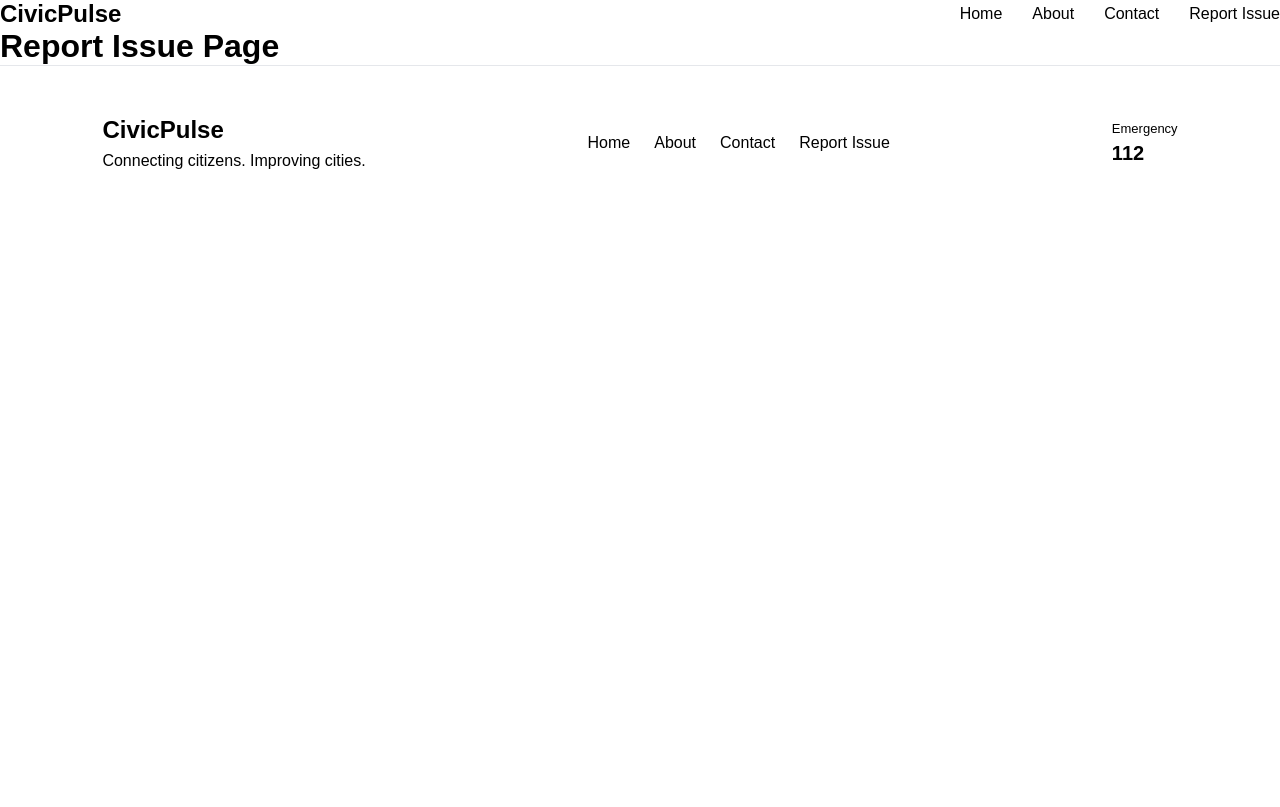
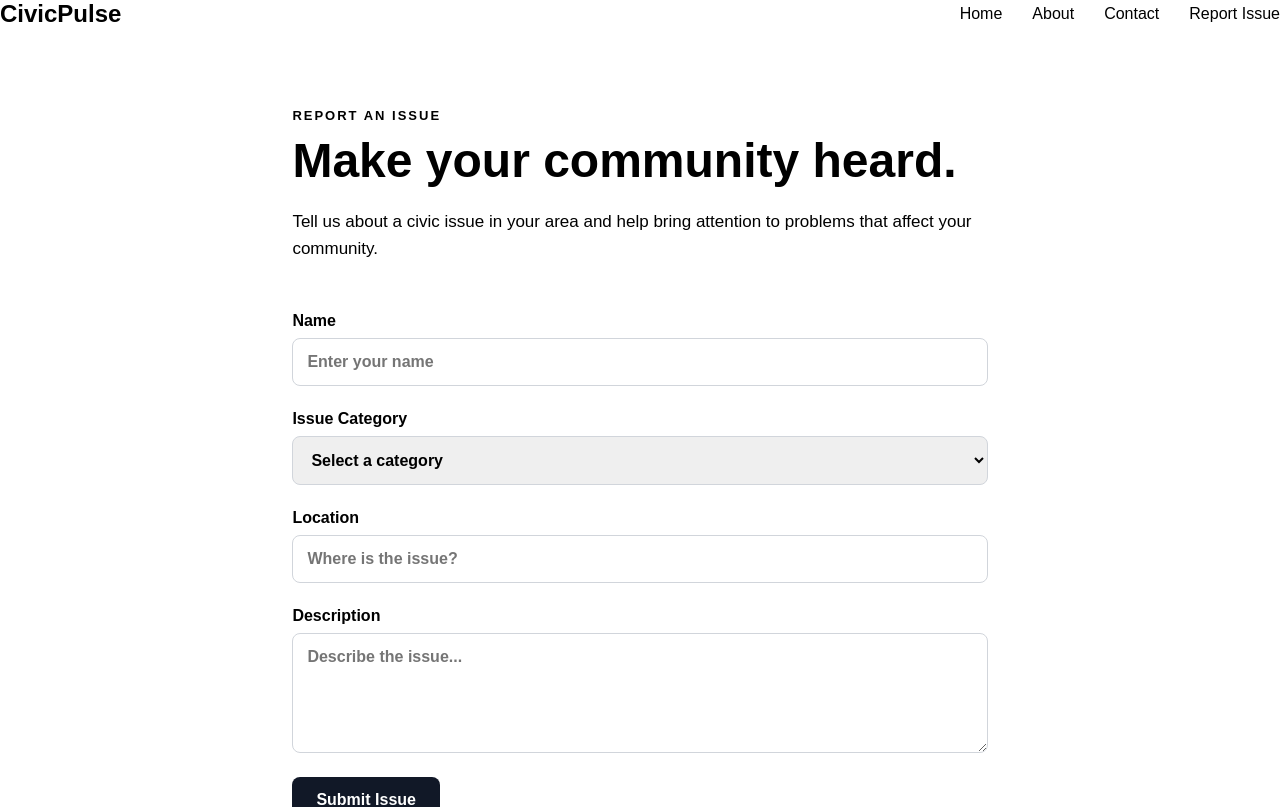
Before and after one commit to utkarsh8608beaift25-bit/civicpulse, a React (Vite) app: page /report in a window 1280 px wide. Shown: the top 807 px of the page. Built offline with nearby package versions, Linux system fonts and the light colour scheme.

Commit message:
Added civic issue report form

```diff
--- a/src/pages/ReportIssue.jsx
+++ b/src/pages/ReportIssue.jsx
@@ -1,7 +1,112 @@
-function ReportIssue(){
-    return(
-        <h1>Report Issue Page</h1>
-    )
+import { useState } from "react";
+import styles from "./ReportIssue.module.css";
+
+function ReportIssue() {
+  const [formData, setFormData] = useState({
+    name: "",
+    category: "",
+    location: "",
+    description: "",
+  });
+
+  const [submitted, setSubmitted] = useState(false);
+
+  function handleChange(event) {
+    const { name, value } = event.target;
+
+    setFormData((previousData) => ({
+      ...previousData,
+      [name]: value,
+    }));
+  }
+
+  function handleSubmit(event) {
+    event.preventDefault();
+    setSubmitted(true);
+  }
+
+  return (
+    <section className={styles.page}>
+      <div className={styles.heading}>
+        <p className={styles.eyebrow}>REPORT AN ISSUE</p>
+
+        <h1>Make your community heard.</h1>
+
+        <p>
+          Tell us about a civic issue in your area and help bring attention
+          to problems that affect your community.
+        </p>
+      </div>
+
+      {submitted ? (
+        <div className={styles.success}>
+          <h2>Issue submitted successfully.</h2>
+
+          <p>
+            Thank you for helping make your community better.
+          </p>
+        </div>
+      ) : (
+        <form className={styles.form} onSubmit={handleSubmit}>
+          <label>
+            Name
+            <input
+              type="text"
+              name="name"
+              value={formData.name}
+              onChange={handleChange}
+              placeholder="Enter your name"
+              required
+            />
+          </label>
+
+          <label>
+            Issue Category
+            <select
+              name="category"
+              value={formData.category}
+              onChange={handleChange}
+              required
+            >
+              <option value="">Select a category</option>
+              <option value="roads">Roads</option>
+              <option value="water">Water</option>
+              <option value="electricity">Electricity</option>
+              <option value="cleanliness">Cleanliness</option>
+              <option value="street-lights">Street Lights</option>
+              <option value="public-safety">Public Safety</option>
+            </select>
+          </label>
+
+          <label>
+            Location
+            <input
+              type="text"
+              name="location"
+              value={formData.location}
+              onChange={handleChange}
+              placeholder="Where is the issue?"
+              required
+            />
+          </label>
+
+          <label>
+            Description
+            <textarea
+              name="description"
+              value={formData.description}
+              onChange={handleChange}
+              placeholder="Describe the issue..."
+              rows="5"
+              required
+            />
+          </label>
+
+          <button type="submit">Submit Issue</button>
+        </form>
+      )}
+    </section>
+  );
 }
 
 export default ReportIssue;
--- /dev/null
+++ b/src/pages/ReportIssue.module.css
@@ -0,0 +1,77 @@
+.page {
+  padding: 80px 8%;
+  max-width: 900px;
+  margin: 0 auto;
+}
+
+.heading {
+  max-width: 700px;
+  margin-bottom: 50px;
+}
+
+.eyebrow {
+  margin-bottom: 12px;
+  font-size: 13px;
+  font-weight: 700;
+  letter-spacing: 2px;
+}
+
+.heading h1 {
+  margin: 0;
+  font-size: 48px;
+  line-height: 1.1;
+}
+
+.heading > p:last-child {
+  margin-top: 20px;
+  font-size: 17px;
+  line-height: 1.6;
+}
+
+.form {
+  display: flex;
+  flex-direction: column;
+  gap: 24px;
+}
+
+.form label {
+  display: flex;
+  flex-direction: column;
+  gap: 8px;
+  font-weight: 600;
+}
+
+.form input,
+.form select,
+.form textarea {
+  padding: 14px;
+  border: 1px solid #d1d5db;
+  border-radius: 8px;
+  font: inherit;
+}
+
+.form textarea {
+  resize: vertical;
+}
+
+.form button {
+  width: fit-content;
+  padding: 14px 24px;
+  border: none;
+  border-radius: 8px;
+  background: #111827;
+  color: white;
+  font: inherit;
+  font-weight: 600;
+  cursor: pointer;
+}
+
+.success {
+  padding: 40px;
+  border: 1px solid #d1d5db;
+  border-radius: 18px;
+}
+
+.success h2 {
+  margin-top: 0;
+}
```
